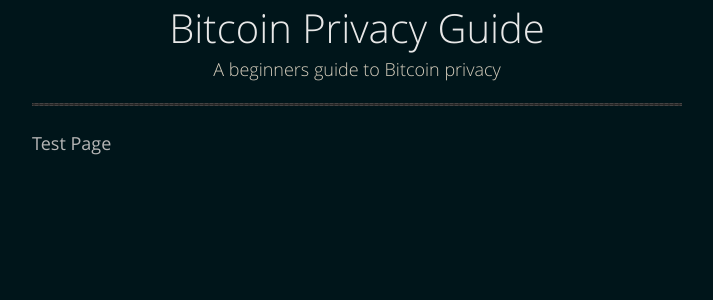
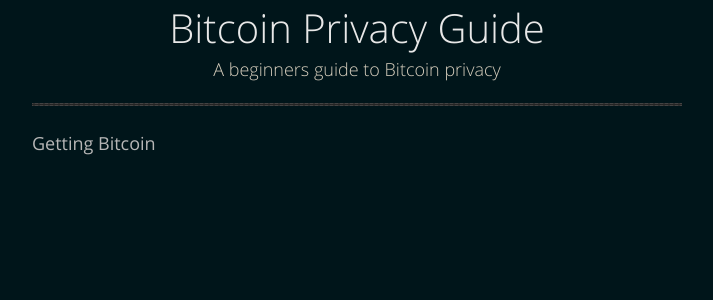
Before and after one commit to BitcoinQnA/BitcoinPrivacyGuide, a Jekyll site: the page built from get.md, in a window 1280 px wide. Shown: the top 300 px of the page, without its empty margins (283-996 px from the left). Built offline with Jekyll 4.4.1, drawn with Linux system fonts in a browser that asks for light colours; our own code applies the rules of GitHub Pages for plain Markdown files.

Commit message:
Update get.md

```diff
--- a/get.md
+++ b/get.md
@@ -2,4 +2,4 @@
 layout: default
 ---
 
-### Test Page
+### Getting Bitcoin
```
